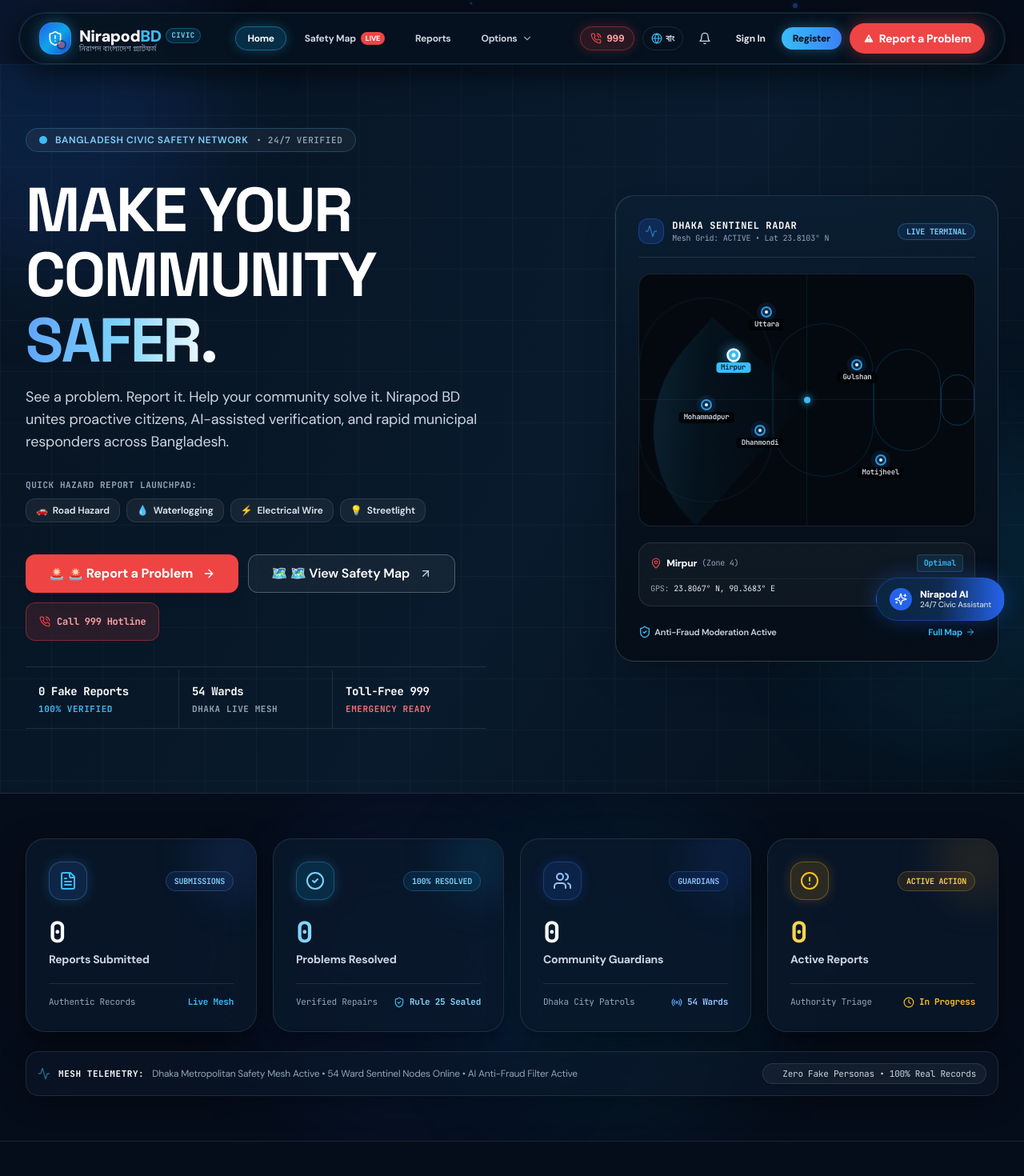
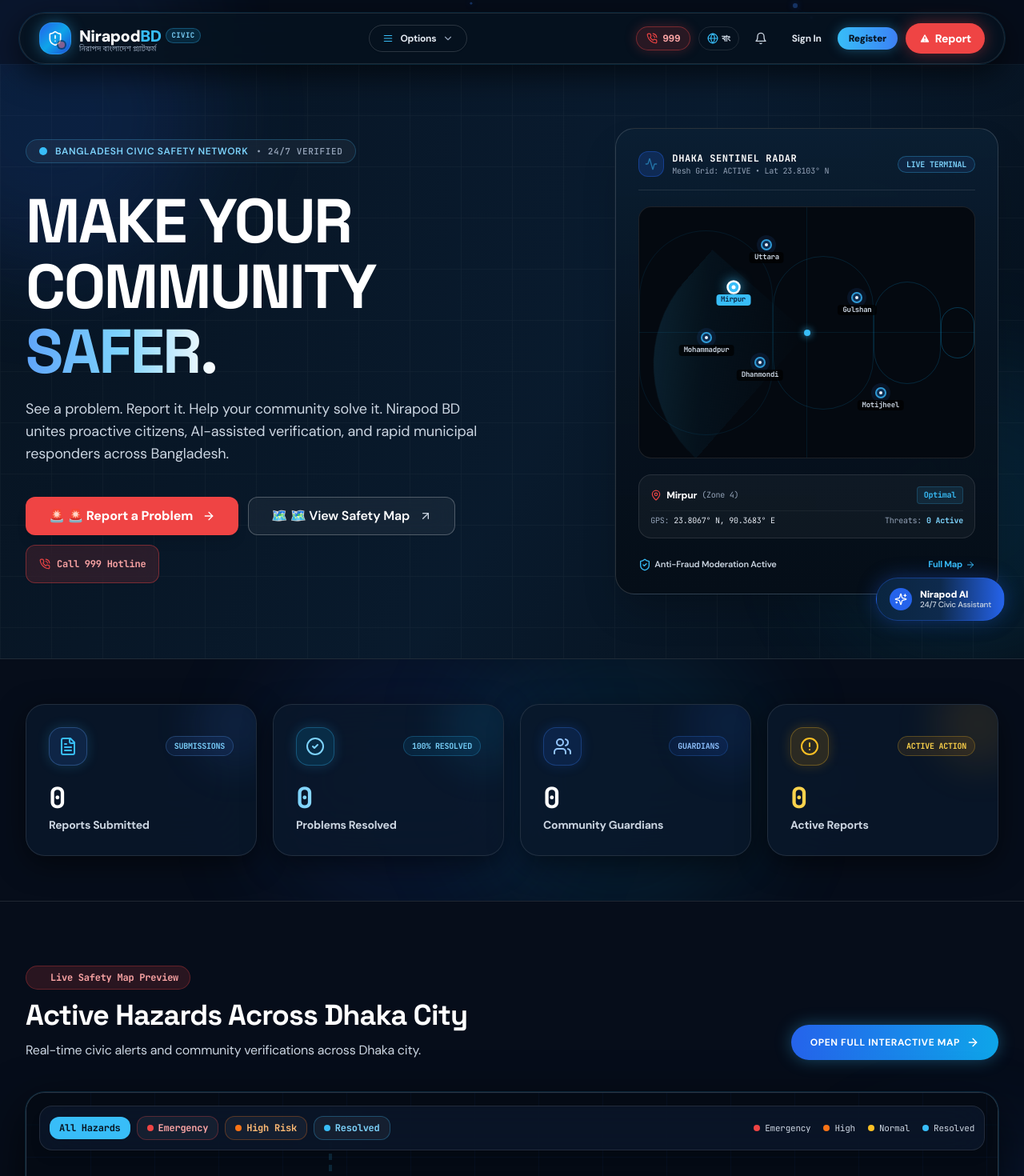
Before and after one commit to code3392/Nirapod-BD, a Next.js app: page / in a window 1280 px wide. Shown: the top 1470 px of the page at 80% size. Built offline with nearby package versions, Linux system fonts and the light colour scheme.

Commit message:
refactor(ui): consolidate navbar buttons into 1 options menu and declutter hero and statistics sections

```diff
--- a/src/components/home/Hero.tsx
+++ b/src/components/home/Hero.tsx
@@ -29,13 +29,6 @@ export default function Hero() {
     { name: 'Dhanmondi', area: 'Zone 2', lat: '23.7461° N', lng: '90.3742° E', status: 'Optimal', x: 36, y: 62 },
     { name: 'Mohammadpur', area: 'Zone 5', lat: '23.7658° N', lng: '90.3584° E', status: 'Optimal', x: 20, y: 52 },
     { name: 'Motijheel', area: 'Zone 6', lat: '23.7330° N', lng: '90.4172° E', status: 'Optimal', x: 72, y: 74 },
-  ];
-
-  const quickCategories = [
-    { id: 'road_traffic', labelEn: 'Road Hazard', labelBn: 'সড়ক সমস্যা', icon: '🚗' },
-    { id: 'waterlogging', labelEn: 'Waterlogging', labelBn: 'জলাবদ্ধতা', icon: '💧' },
-    { id: 'electrical', labelEn: 'Electrical Wire', labelBn: 'বিদ্যুৎ বিপর্যয়', icon: '⚡' },
-    { id: 'streetlight', labelEn: 'Streetlight', labelBn: 'নিষ্ক্রিয় বাতি', icon: '💡' },
   ];
 
   return (
@@ -96,25 +89,6 @@ export default function Hero() {
               </p>
             </div>
 
-            {/* Quick Category Launchers */}
-            <div className="space-y-2">
-              <p className="text-[11px] font-mono uppercase tracking-wider text-slate-400 font-bold">
-                {language === 'en' ? 'Quick Hazard Report Launchpad:' : 'দ্রুত রিপোর্ট করুন:'}
-              </p>
-              <div className="flex flex-wrap gap-2">
-                {quickCategories.map((cat) => (
-                  <Link
-                    key={cat.id}
-                    href={`/report/new?cat=${cat.id}`}
-                    className="inline-flex items-center gap-1.5 px-3 py-1.5 rounded-xl bg-white/[0.06] hover:bg-white/[0.12] border border-white/10 hover:border-sky-400/40 text-xs font-semibold text-slate-200 hover:text-white transition shadow-sm backdrop-blur-sm tracking-[-0.01em]"
-                  >
-                    <span>{cat.icon}</span>
-                    <span>{language === 'en' ? cat.labelEn : cat.labelBn}</span>
-                  </Link>
-                ))}
-              </div>
-            </div>
-
             {/* Primary & Secondary Action Buttons */}
             <div className="flex flex-col min-[420px]:flex-row flex-wrap gap-3 pt-2">
               <Link
@@ -141,30 +115,6 @@ export default function Hero() {
                 <PhoneCall className="w-3.5 h-3.5 text-emergency" />
                 <span>Call 999 Hotline</span>
               </a>
-            </div>
-
-            {/* 3-Column Metrics Ribbon (findit.works signature component) */}
-            <div className="grid max-w-xl grid-cols-3 border-y border-white/10 pt-1">
-              <div className="border-r border-white/10 py-3 sm:py-4 px-2 sm:px-4">
-                <p className="truncate text-xs sm:text-sm font-black text-white font-mono tracking-tight">0 Fake Reports</p>
-                <p className="mt-0.5 sm:mt-1 truncate text-[9px] sm:text-[11px] uppercase tracking-wider text-sky-400 font-mono font-bold">
-                  100% VERIFIED
-                </p>
-              </div>
-
-              <div className="border-r border-white/10 py-3 sm:py-4 px-2 sm:px-4">
-                <p className="truncate text-xs sm:text-sm font-black text-white font-mono tracking-tight">54 Wards</p>
-                <p className="mt-0.5 sm:mt-1 truncate text-[9px] sm:text-[11px] uppercase tracking-wider text-slate-400 font-mono font-bold">
-                  DHAKA LIVE MESH
-                </p>
-              </div>
-
-              <div className="py-3 sm:py-4 px-2 sm:px-4">
-                <p className="truncate text-xs sm:text-sm font-black text-white font-mono tracking-tight">Toll-Free 999</p>
-                <p className="mt-0.5 sm:mt-1 truncate text-[9px] sm:text-[11px] uppercase tracking-wider text-red-400 font-mono font-bold">
-                  EMERGENCY READY
-                </p>
-              </div>
             </div>
 
           </div>
--- a/src/components/home/LiveStatistics.tsx
+++ b/src/components/home/LiveStatistics.tsx
@@ -98,14 +98,6 @@ export default function LiveStatistics() {
                 {t.stats.totalReportsLabel}
               </p>
             </div>
-
-            <div className="mt-5 pt-3.5 border-t border-white/10 flex items-center justify-between text-[11px] font-mono text-slate-400">
-              <span>Authentic Records</span>
-              <span className="text-sky-400 font-bold flex items-center gap-1.5">
-                <span className="w-1.5 h-1.5 rounded-full bg-sky-400 animate-ping" />
-                Live Mesh
-              </span>
-            </div>
           </div>
 
           {/* Card 2: Resolution Velocity & Percentage */}
@@ -128,14 +120,6 @@ export default function LiveStatistics() {
               <p className="text-xs sm:text-sm font-bold text-slate-300">
                 {t.stats.resolvedLabel}
               </p>
-            </div>
-
-            <div className="mt-5 pt-3.5 border-t border-white/10 flex items-center justify-between text-[11px] font-mono text-slate-400">
-              <span>Verified Repairs</span>
-              <span className="text-sky-300 font-bold flex items-center gap-1.5">
-                <ShieldCheck className="w-3.5 h-3.5 text-sky-400" />
-                Rule 25 Sealed
-              </span>
             </div>
           </div>
 
@@ -160,14 +144,6 @@ export default function LiveStatistics() {
                 {t.stats.membersLabel}
               </p>
             </div>
-
-            <div className="mt-5 pt-3.5 border-t border-white/10 flex items-center justify-between text-[11px] font-mono text-slate-400">
-              <span>Dhaka City Patrols</span>
-              <span className="text-blue-300 font-bold flex items-center gap-1.5">
-                <Radio className="w-3.5 h-3.5 text-blue-400" />
-                54 Wards
-              </span>
-            </div>
           </div>
 
           {/* Card 4: Under Active Action */}
@@ -191,32 +167,8 @@ export default function LiveStatistics() {
                 {t.stats.activeReportsLabel}
               </p>
             </div>
-
-            <div className="mt-5 pt-3.5 border-t border-white/10 flex items-center justify-between text-[11px] font-mono text-slate-400">
-              <span>Authority Triage</span>
-              <span className="text-amber-400 font-bold flex items-center gap-1.5">
-                <Clock className="w-3.5 h-3.5 text-amber-400" />
-                In Progress
-              </span>
-            </div>
           </div>
 
-        </div>
-
-        {/* Live Network Telemetry Ticker (Cyber Obsidian Bar) */}
-        <div className="p-3.5 rounded-2xl bg-[#0A182B]/60 backdrop-blur-xl border border-white/10 shadow-glass flex flex-col sm:flex-row items-center justify-between gap-3 text-xs">
-          <div className="flex items-center gap-2.5 text-slate-300">
-            <Activity className="w-4 h-4 text-sky-400 animate-pulse" />
-            <span className="font-mono font-bold text-white uppercase tracking-wider text-[11px]">Mesh Telemetry:</span>
-            <span className="text-slate-400 text-xs">
-              Dhaka Metropolitan Safety Mesh Active • 54 Ward Sentinel Nodes Online • AI Anti-Fraud Filter Active
-            </span>
-          </div>
-
-          <p className="inline-flex items-center gap-1.5 text-[11px] font-mono text-slate-300 bg-white/5 px-3 py-1 rounded-full border border-white/10 shrink-0">
-            <span className="w-1.5 h-1.5 rounded-full bg-sky-400 animate-ping" />
-            <span>Zero Fake Personas • 100% Real Records</span>
-          </p>
         </div>
 
       </div>
--- a/src/components/layout/Navbar.tsx
+++ b/src/components/layout/Navbar.tsx
@@ -6,6 +6,8 @@ import { usePathname } from 'next/navigation';
 import { useApp } from '@/context/AppContext';
 import {
   ShieldAlert,
+  Home,
+  FileText,
   MapPin,
   Bell,
   Menu,
@@ -145,13 +147,26 @@ export default function Navbar() {
     }
   };
 
-  const primaryLinks = [
-    { href: '/', label: t.nav.home },
-    { href: '/map', label: t.nav.safetyMap, badge: 'Live' },
-    { href: '/reports', label: t.nav.reports },
-  ];
-
   const optionLinks = [
+    {
+      href: '/',
+      label: language === 'en' ? 'Home' : 'মূল পাতা',
+      desc: language === 'en' ? 'Civic safety overview and live terminal' : 'মূল পাতা ও সেন্টিনেল ড্যাশবোর্ড',
+      icon: Home,
+    },
+    {
+      href: '/map',
+      label: t.nav.safetyMap,
+      desc: language === 'en' ? 'Interactive live hazard map' : 'রিয়েল-টাইম লাইভ বিপদ ম্যাপ',
+      icon: MapPin,
+      badge: 'Live',
+    },
+    {
+      href: '/reports',
+      label: t.nav.reports,
+      desc: language === 'en' ? 'Verified citizen report records' : 'যাচাইকৃত নাগরিক অভিযোগ তালিকা',
+      icon: FileText,
+    },
     {
       href: '/community',
       label: language === 'en' ? 'Civic Community & Groups' : 'কমিউনিটি ও পার্সোনাল গ্রুপ',
@@ -245,41 +260,19 @@ export default function Navbar() {
           </div>
         </Link>
 
-        {/* Desktop Navigation Links (Pill Style) */}
-        <nav className="hidden lg:flex items-center gap-1.5 xl:gap-2">
-          {primaryLinks.map((link) => {
-            const isActive = pathname === link.href;
-            return (
-              <Link
-                key={link.href}
-                href={link.href}
-                className={`relative px-3.5 py-1.5 text-xs font-bold rounded-full transition-all flex items-center gap-1.5 ${
-                  isActive
-                    ? 'text-white bg-sky-500/20 border border-sky-400/40 shadow-[0_0_15px_rgba(56,189,248,0.25)]'
-                    : 'text-slate-300 hover:text-white hover:bg-white/5 border border-transparent'
-                }`}
-              >
-                <span>{link.label}</span>
-                {link.badge && (
-                  <span className="text-[9px] uppercase font-extrabold px-1.5 py-0.2 rounded-full bg-emergency text-white animate-pulse shadow-sm">
-                    {link.badge}
-                  </span>
-                )}
-              </Link>
-            );
-          })}
-
-          {/* Clean "Options" Dropdown Menu */}
+        {/* Desktop Navigation: Single Consolidated Menu Button */}
+        <nav className="hidden lg:flex items-center">
           <div className="relative" ref={optionsRef}>
             <button
               onClick={() => setOptionsDropdownOpen(!optionsDropdownOpen)}
-              className={`px-3.5 py-1.5 text-xs font-bold rounded-full transition-all flex items-center gap-1.5 border ${
+              className={`px-4 py-2 text-xs font-bold rounded-full transition-all flex items-center gap-2 border ${
                 optionsDropdownOpen
-                  ? 'bg-sky-500/20 text-sky-300 border-sky-400/40 shadow-sm'
-                  : 'text-slate-300 hover:text-white hover:bg-white/5 border-transparent'
+                  ? 'bg-sky-500/20 text-sky-300 border-sky-400/40 shadow-[0_0_15px_rgba(56,189,248,0.25)]'
+                  : 'text-slate-200 hover:text-white hover:bg-white/10 border-white/15 shadow-sm'
               }`}
               aria-label="Toggle options menu"
             >
+              <Menu className="w-3.5 h-3.5 text-sky-400" />
               <span>{language === 'en' ? 'Options' : 'অপশন'}</span>
               <ChevronDown className={`w-3.5 h-3.5 transition-transform duration-200 ${optionsDropdownOpen ? 'rotate-180 text-sky-400' : 'text-slate-400'}`} />
             </button>
@@ -595,8 +588,7 @@ export default function Navbar() {
             className="inline-flex items-center gap-1.5 bg-emergency hover:bg-emergency-hover text-white text-xs sm:text-sm font-extrabold px-3.5 sm:px-4 py-2 rounded-full shadow-[0_0_20px_rgba(239,68,68,0.4)] transition-all transform hover:scale-105 active:scale-95 border border-emergency/50"
           >
             <AlertTriangle className="w-3.5 h-3.5 fill-white text-emergency" />
-            <span className="hidden sm:inline">{t.nav.reportProblem}</span>
-            <span className="sm:hidden">Report</span>
+            <span>{language === 'en' ? 'Report' : 'রিপোর্ট'}</span>
           </Link>
 
           {/* Mobile Menu Toggle */}
@@ -667,32 +659,11 @@ export default function Navbar() {
             </div>
           )}
 
+          {/* Mobile Navigation List */}
           <div className="space-y-1">
-            {primaryLinks.map((link) => (
-              <Link
-                key={link.href}
-                href={link.href}
-                onClick={() => setMobileMenuOpen(false)}
-                className={`flex items-center justify-between px-3.5 py-2.5 rounded-2xl text-xs font-bold transition ${
-                  pathname === link.href
-                    ? 'bg-sky-500/20 text-sky-300 border border-sky-400/40'
-                    : 'text-slate-300 hover:bg-white/5'
-                }`}
-              >
-                <span>{link.label}</span>
-                {link.badge && (
-                  <span className="text-[9px] uppercase font-bold px-2 py-0.5 rounded-full bg-emergency text-white">
-                    {link.badge}
-                  </span>
-                )}
-              </Link>
-            ))}
-
-            {/* Mobile Options & Services Section */}
-            <div className="pt-2 border-t border-white/10 space-y-1">
-              <span className="px-3 text-[10px] font-mono font-black uppercase text-slate-400 tracking-wider block mb-1">
-                {language === 'en' ? 'Options & Services' : 'অপশন ও নাগরিক সেবা'}
-              </span>
+            <span className="px-3 text-[10px] font-mono font-black uppercase text-slate-400 tracking-wider block mb-1">
+              {language === 'en' ? 'Navigation & Portals' : 'ন্যাভিগেশন ও সেবা'}
+            </span>
               {optionLinks.map((item) => {
                 const Icon = item.icon;
                 if (item.isAction) {
@@ -734,7 +705,6 @@ export default function Navbar() {
                   </Link>
                 );
               })}
-            </div>
 
             <Link
               href="/profile"
```
